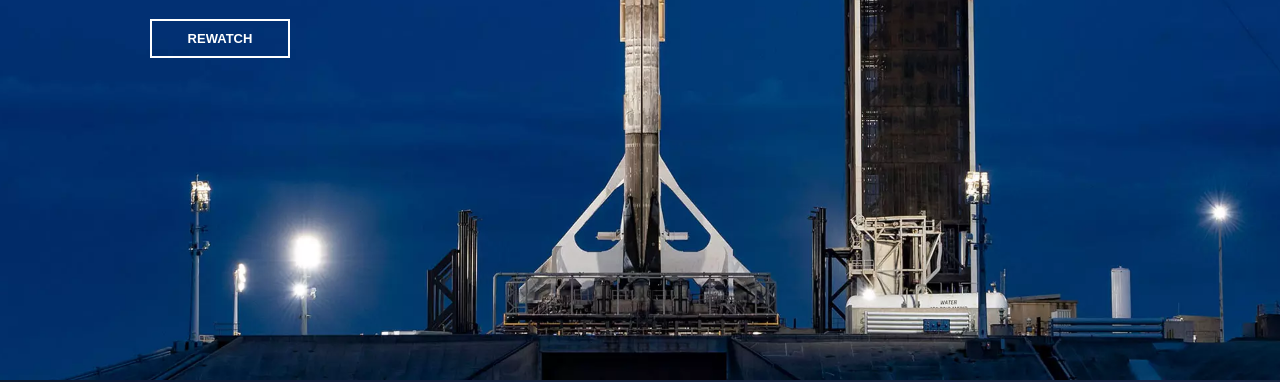
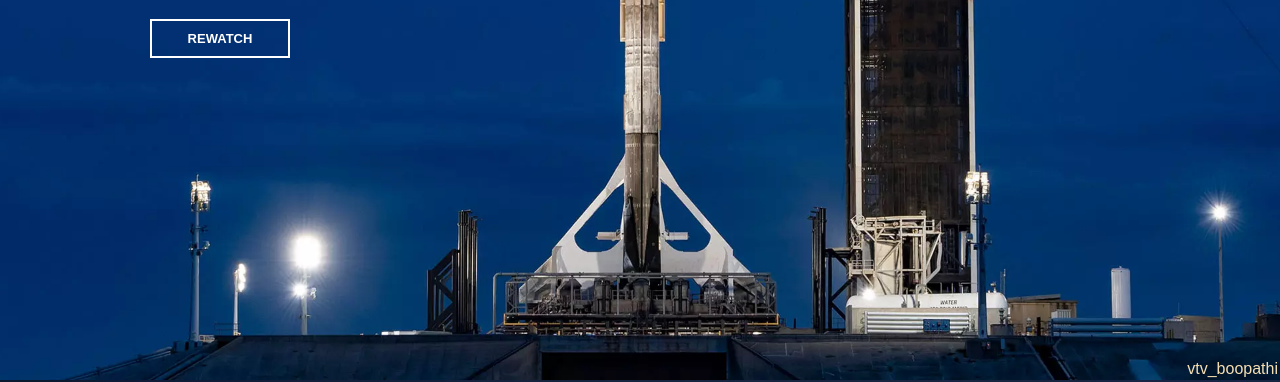
Before and after one commit to vtvboopathi/SpaceX, a plain HTML site: page index.html in a window 1280 px wide. Shown: the part 420-802 px from the top of the page. Drawn offline with Linux system fonts and the light colour scheme; a web font is replaced by a local one.

Commit message:
index.html

```diff
--- a/index.html
+++ b/index.html
@@ -74,6 +74,7 @@
             <li>SUPPLIES</li>
         </ul>
     </footer>
+    <div class="vtv"><a href="https://github.com/vtvboopathi">vtv_boopathi</a></div>
 
 </body>
 </html>
```
